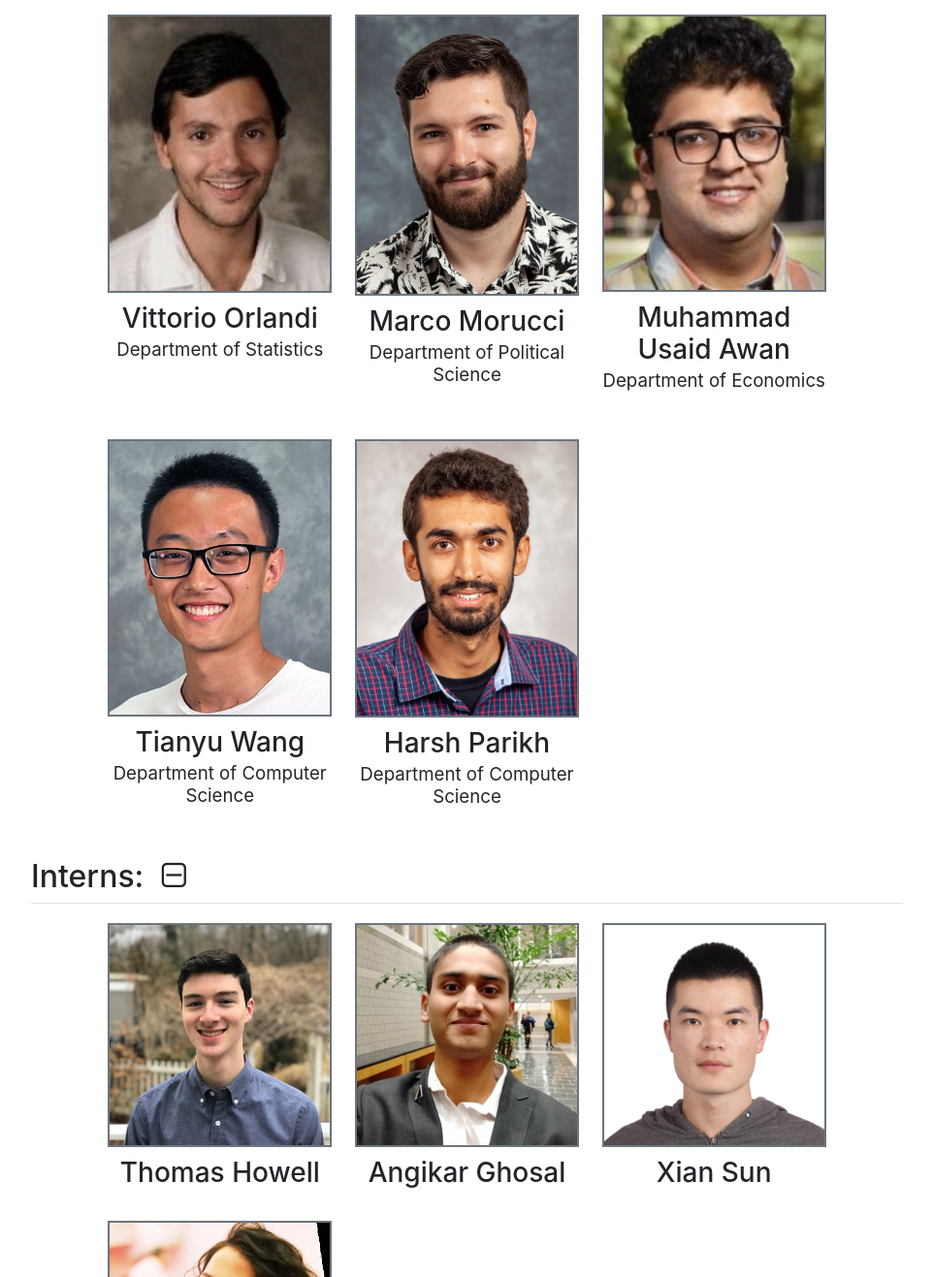
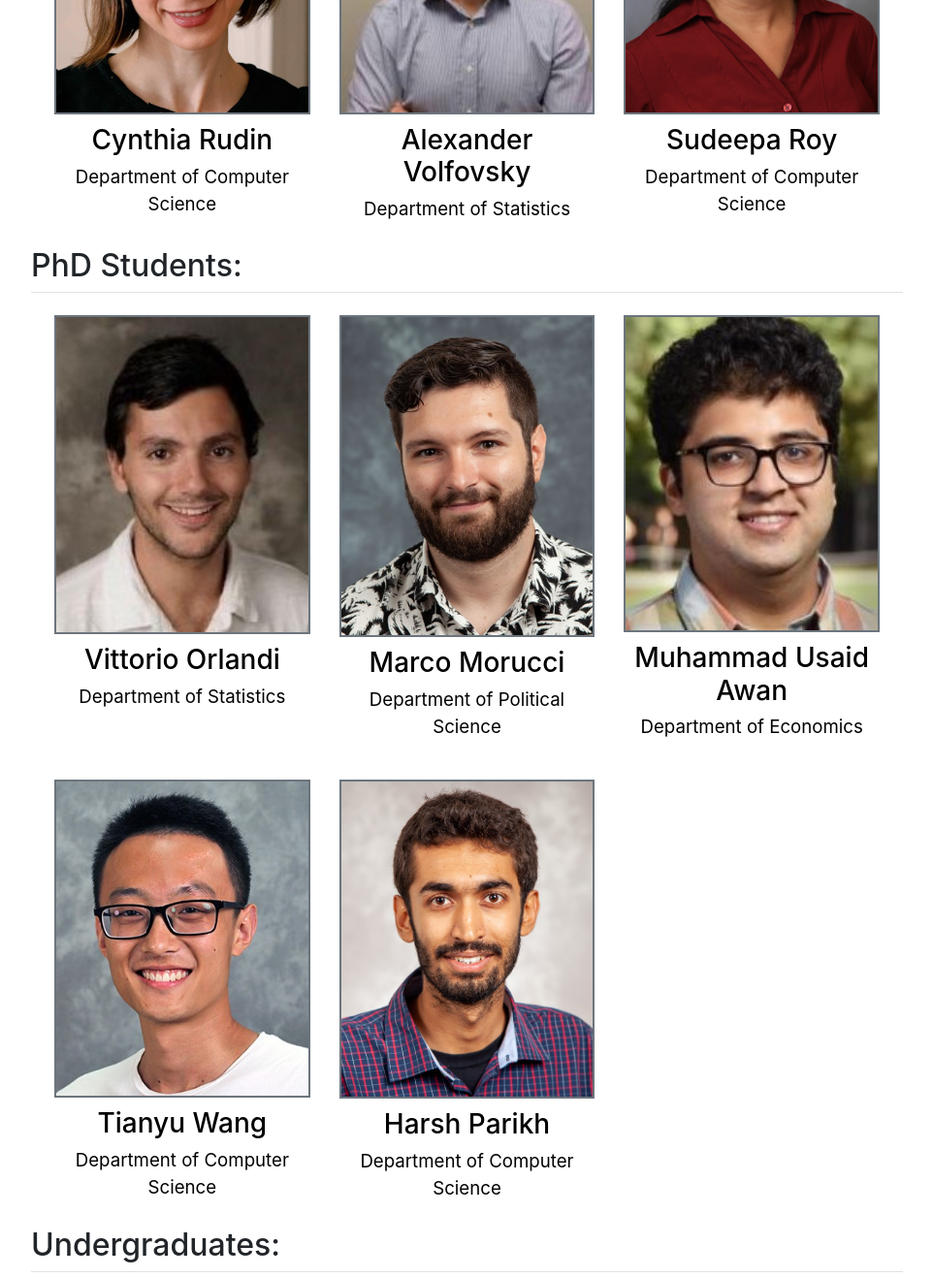
Before and after one commit to volfovsky/almostmatchingexactly.github.io, a plain HTML site: page about-us.html in a window 1280 px wide. Shown: the part 2980-4297 px from the top of the page at 97% size, without its empty margins (247-1209 px from the left). Drawn offline with Linux system fonts and the light colour scheme.

Commit message:
syncing repos

```diff
--- a/about-us.html
+++ b/about-us.html
@@ -83,89 +83,76 @@
       <div class="container-fluid" style="padding-bottom: 50px">
         <div class="banner"><h1 class="title mt-4">About Us</h1></div>
 		<div class="container">
-			<h2 class="underline">Co-Directors: <i id="plusDirector" onclick="expand('director');minus(this.id)" class="fa fa-minus-square-o"></i></h2>
-			<div id="director">
-			<div class="row">
-				<div class="col">
-					<table class="table table-borderless" style="margin-bottom:5px;width:85%;margin-left:auto;margin-right:auto">
-						<tbody>
-						  <tr>
-							<td data-href="https://users.cs.duke.edu/~cynthia/" class="people">
+			<h2 class="underline">Co-Directors:</h2>
+			<div class="row" style="margin-left:1%;margin-right:1%;">
+				<div class="col-4 people">
+					<a href="https://users.cs.duke.edu/~cynthia/" target="_blank" class="people">
 						<img class="picture" src="peoplephotos/CynthiaRudin_cropped.jpg" alt = "CynthiaRudin.jpg"><br>
 						<h3><center>Cynthia Rudin</center></h3><br>
-								<span class="people-cap"><center>Department of Computer Science</center></span></td>
-							<td data-href="https://volfovsky.github.io/" class="people">
+						<span class="people-cap"><center>Department of Computer Science</center></span></a>
+				</div><div class="col-4 people">
+					<a href="https://volfovsky.github.io/" target="_blank" class="people">
 						<img class="picture" src="peoplephotos/AlexanderVolfovsky_cropped.jpg" alt = "AlexanderVolfovsky.jpg"><br>
 						<h3><center>Alexander Volfovsky</center></h3><br>
-								<span class="people-cap"><center>Department of Statistics</center></span></td>
-							<td data-href="https://users.cs.duke.edu/~sudeepa/" class="people">
+						<span class="people-cap"><center>Department of Statistics</center></span></a>
+				</div><div class="col-4 people">
+					<a href="https://users.cs.duke.edu/~sudeepa/" target="_blank" class="people">
 						<img class="picture" src="peoplephotos/SudeepaRoy_cropped.jpg" alt = "SudeepaRoy.jpg"><br>
 						<h3><center>Sudeepa Roy</center></h3><br>
-								<span class="people-cap" style="margin-right:5px"><center>Department of Computer Science</center></span></td>
-						  </tr>
-						 </tbody>
-					</table>
+						<span class="people-cap" style="margin-right:5px"><center>Department of Computer Science</center></span></a>
 				</div>
 			</div>
-			</div>
-			<h2 class="underline">PhD Students: <i id="plusPhD" onclick="expand('PhD');minus(this.id)" class="fa fa-minus-square-o"></i></h2>
-			<div id="PhD">
-			<div class="row">
-				<div class="col">
-					<table class="table table-borderless" style="margin-bottom:15px;width:85%;margin-left:auto;margin-right:auto">
-						<tbody>
-						  <tr>
-							<td data-href="https://stat.duke.edu/people/vittorio-orlandi"  class="people">
+			<h2 class="underline">PhD Students:</h2>
+			<div class="row" style="margin-left:1%;margin-right:1%;">
+				<div class="col-4 people">
+					<a data-href="https://stat.duke.edu/people/vittorio-orlandi"  class="people">
 						<img class="picture" src="peoplephotos/VittorioOrlandi_cropped.jpg" alt = "VittorioOrlandi.jpg"><br>
 						<h3><center>Vittorio Orlandi</center></h3><br>
-								<span class="people-cap"><center>Department of Statistics</center></span></td>
-							<td data-href="https://marcomorucci.com//bio/" class="people">
+						<span class="people-cap"><center>Department of Statistics</center></span></a>
+				</div><div class="col-4 people">
+					<a data-href="https://marcomorucci.com//bio/" class="people">
 						<img class="picture" src="peoplephotos/MarcoMorucci.jpg" alt = "MarcoMorucci.jpg"><br>
 						<h3><center>Marco Morucci</center></h3><br>
-								<span class="people-cap"><center>Department of Political Science</center></span></td>
-							<td data-href="https://www.linkedin.com/in/musaidawan/" class="people">
+						<span class="people-cap"><center>Department of Political Science</center></span></a>
+				</div><div class="col-4 people">
+					<a data-href="https://www.linkedin.com/in/musaidawan/" class="people">
 						<img class="picture" src="peoplephotos/MuhammadUsaidAwan_cropped.jpg" alt = "MuhammadUsaidAwan.jpg"><br>
 						<h3><center>Muhammad Usaid Awan</center></h3><br>
-								<span class="people-cap"><center>Department of Economics</center></span></td>
-						  </tr><tr>
-							<td data-href="https://www.cs.duke.edu/people/graduates/705" class="people">
+						<span class="people-cap"><center>Department of Economics</center></span></a>
+				</div>
+				<div class="w-100"></div>
+				<div class="col-4 people">
+					<a data-href="https://www.cs.duke.edu/people/graduates/705" class="people">
 						<img class="picture" src="peoplephotos/TianyuWang_cropped.jpg" alt = "TianyuWang.jpg"><br>
 						<h3><center>Tianyu Wang</center></h3><br>
-								<span class="people-cap"><center>Department of Computer Science</center></span></td>
-							<td data-href="https://sites.google.com/view/harshparikh/" class="people">
+						<span class="people-cap"><center>Department of Computer Science</center></span></a>
+				</div><div class="col-4 people">
+					<a data-href="https://sites.google.com/view/harshparikh/" class="people">
 						<img class="picture" src="peoplephotos/HarshParikh_cropped.jpg" alt = "HarshParikh.jpg"><br>
 						<h3><center>Harsh Parikh</center></h3><br>
-								<span class="people-cap" style="margin-right:5px"><center>Department of Computer Science</center></span></td>
-						  </tr>
-						</tbody>
-					</table>
+						<span class="people-cap" style="margin-right:5px"><center>Department of Computer Science</center></span></a>
 				</div>
 			</div>
+			<h2 class="underline">Undergraduates:</h2>
+			<div class="row" style="margin-left:1%;margin-right:1%;">
+				<div class="col-4 people">
+					<a data-href="#"  class="people">
+						<img class="picture" src="peoplephotos/ThomasHowell_cropped.jpg" alt = "ThomasHowell.jpg"><br>
+						<h3><center>Thomas Howell</center></h3></a>
+				</div><div class="col-4 people">
+					<a data-href="#" class="people">
+						<img class="picture" src="peoplephotos/AngikarGhosal_cropped.jpg" alt = "AngikarGhosal.jpg"><br>
+						<h3><center>Angikar Ghosal</center></h3></a>
+				</div><div class="col-4 people">
+					<a data-href="#" class="people">
+						<img class="picture" src="peoplephotos/XianSun_cropped.jpg" alt = "XianSun.jpg"><br>
+						<h3><center>Xian Sun</center></h3></a>
 				</div>
-			<h2 class="underline">Interns: <i id="plusIntern" onclick="expand('intern');minus(this.id)" class="fa fa-minus-square-o"></i></h2>
- 			<div id="intern">
-			<div class="row">
-				<div class="col">
-					<table class="table table-borderless" style="margin-bottom:15px;width:85%;margin-left:auto;margin-right:auto">
-						<tbody>
-						  <tr>
-							<td data-href="#"  class="people">
-								<img class="picture" src="peoplephotos/ThomasHowell.jpg" alt = "ThomasHowell.jpg"><br>
-								<h3><center>Thomas Howell</center></h3></td>
-							<td data-href="#" class="people">
-								<img class="picture" src="peoplephotos/AngikarGhosal.jpg" alt = "AngikarGhosal.jpg"><br>
-								<h3><center>Angikar Ghosal</center></h3></td>
-							<td data-href="#" class="people">
-								<img class="picture" src="peoplephotos/XianSun.jpg" alt = "XianSun.jpg"><br>
-								<h3><center>Xian Sun</center></h3></td>
-						  </tr><tr>
-							<td data-href="#" class="people">
-								<img class="picture" src="peoplephotos/KrystalHu.jpg" alt = "KrystalHu.jpg"><br>
-								<h3><center>Krystal Hu</center></h3></td>
-						  </tr>
-						</tbody>
-					</table>
-				</div>
+				<div class="w-100"></div>
+				<div class="col-4 people">
+					<a data-href="#" class="people">
+						<img class="picture" src="peoplephotos/KrystalHu_cropped.jpg" alt = "KrystalHu.jpg"><br>
+						<h3><center>Krystal Hu</center></h3></a>
 				</div>
 			</div>
 		  </div>
--- a/additional.css
+++ b/additional.css
@@ -315,17 +315,23 @@ tr[data-href] {
 	text-align: center;
 	height: auto;
 	width: 100%;
+	margin-right:auto;
+	margin-left:auto;
+	margin-top:15px;
 	border: 2px solid #6c757d;
 	margin-bottom: 10px;
 }
 
 .people {
-	width: 33.33%;
 	cursor: pointer;
+	color: black;
+	text-decoration:none;
+	text-align:center;
 }
 
 .people:hover {
-	color: #212529;
+	color: black;
+	text-decoration:none;
     background-color: rgba(0, 0, 0, 0.075);
 }
 
@@ -439,6 +445,15 @@ tr[data-href] {
 	color: #1111d4;
 }
 
+.tab-container {
+	white-space:nowrap;
+	overflow-x:hidden;
+}
+
+.tab-container:hover {
+	overflow-x:auto;
+}
+
 .languageHeader {
 	margin-top:23px;
 	height: 48px;
@@ -447,6 +462,7 @@ tr[data-href] {
 	padding-right:15px;
 	margin-left:-30px;
 	margin-right:-30px;
+	white-space:nowrap;
 }
 
 .languageTab {
@@ -462,7 +478,7 @@ tr[data-href] {
 	background-color:#f8f9fa;
 	z-index:0;
 	position:relative;
-	opacity:0.85
+	opacity:0.85;
 }
 
 .languageTab:hover {
```
Also changed, not shown: dame.html (+1 -1 lines), flame.html (+5 -3 lines), peoplephotos/AngikarGhosal_cropped.jpg (added), peoplephotos/KrystalHu_cropped.jpg (added), peoplephotos/ThomasHowell_cropped.jpg (added), peoplephotos/XianSun_cropped.jpg (added). Lines whose indentation alone changed are shown as unchanged.
